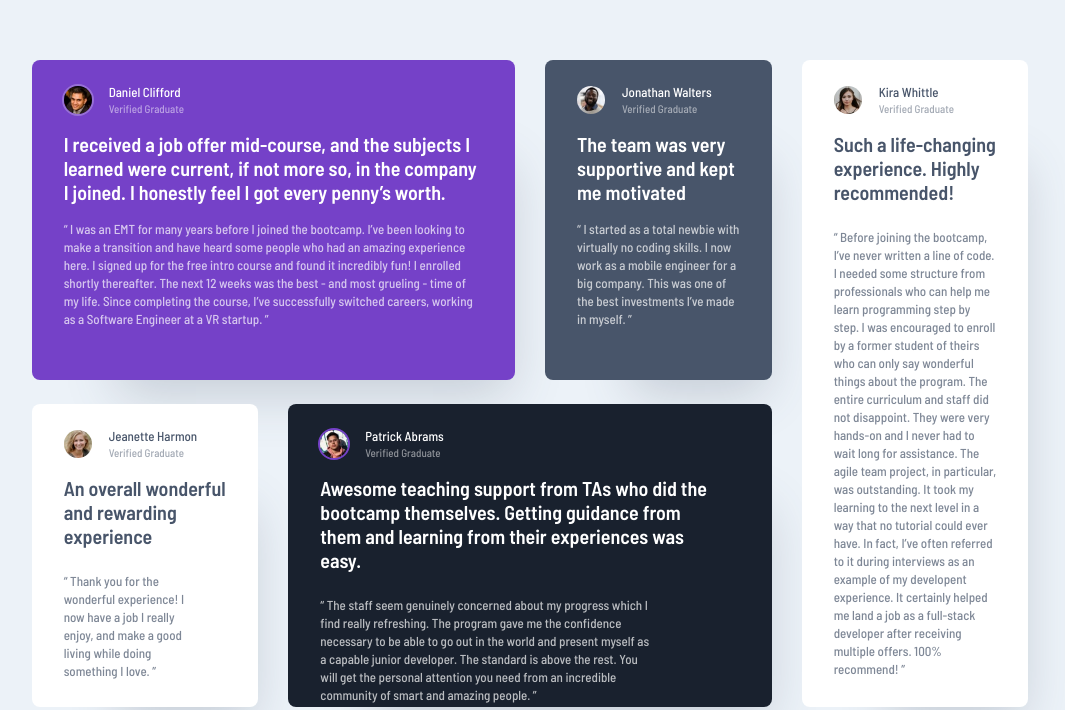
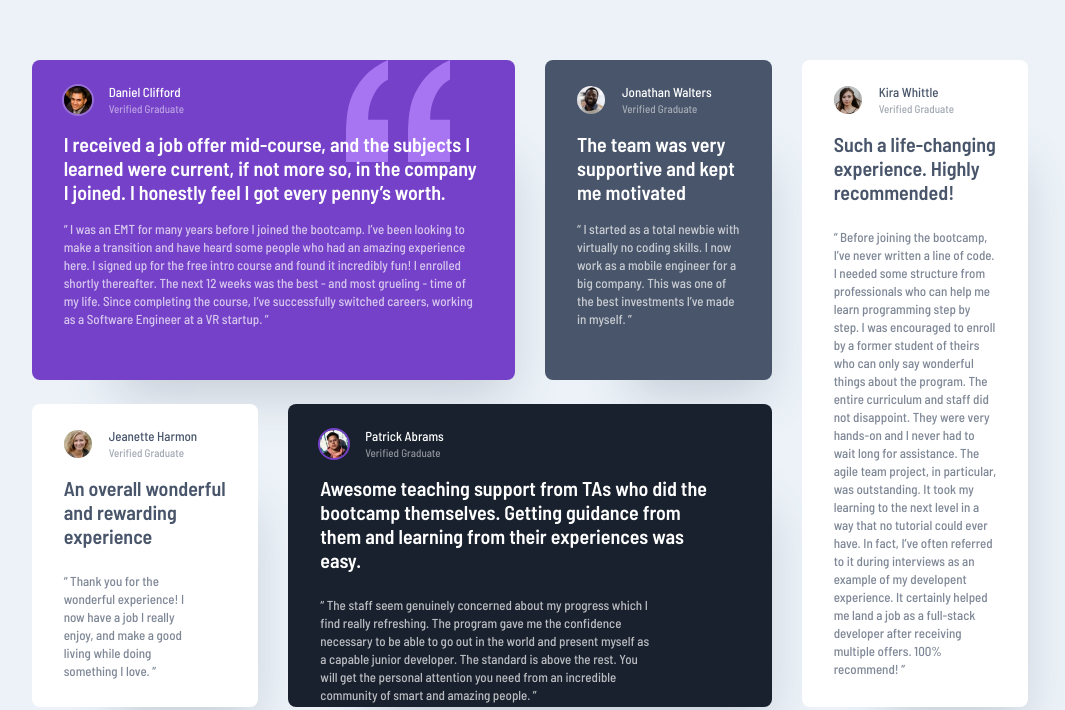
Before and after one commit to anglicus/fem_testimonials-grid-section, a plain HTML site: page index.html in a window 1280 px wide. Shown: the part 104-814 px from the top of the page, without its empty margins (115-1180 px from the left). Drawn offline with Linux system fonts and the light colour scheme.

Commit message:
Add files via upload

```diff
--- a/style.css
+++ b/style.css
@@ -109,6 +109,11 @@ main {
   margin-bottom: 0;
   opacity: 70%;
 }
+.testimonials .testimonial:nth-child(1) {
+  background-image: url("/images/bg-pattern-quotation.svg");
+  background-repeat: no-repeat;
+  background-position: 89% top;
+}
 .testimonials .testimonial:nth-child(1) .testimonial__quote {
   margin-top: 2.5rem;
   width: 94%;
@@ -147,6 +152,7 @@ main {
 @media (min-width: 1025px) {
   .testimonials .testimonial:nth-child(1) {
     grid-area: 1/1/2/3;
+    background-position: 83% top;
   }
   .testimonials .testimonial:nth-child(1) .testimonial__quote {
     margin-top: 1rem;
```
Also changed, not shown: 1 other file.
